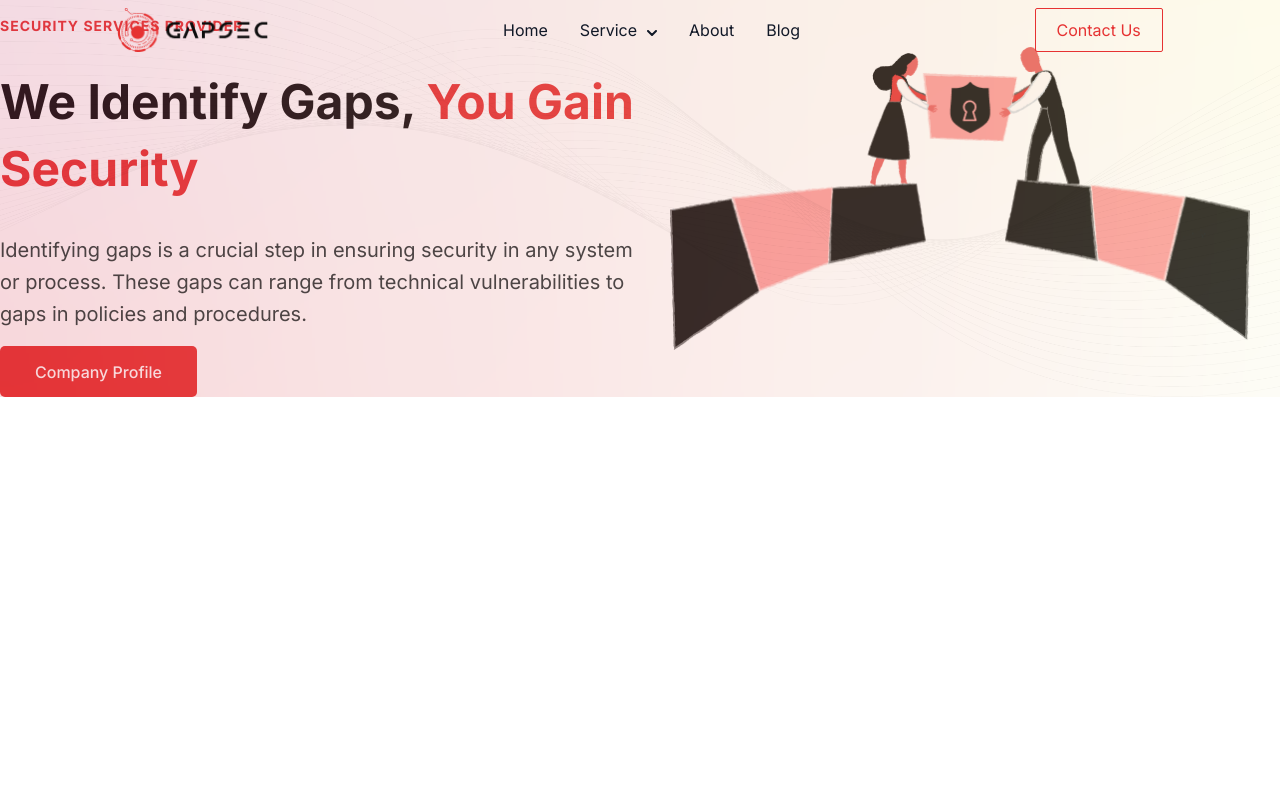
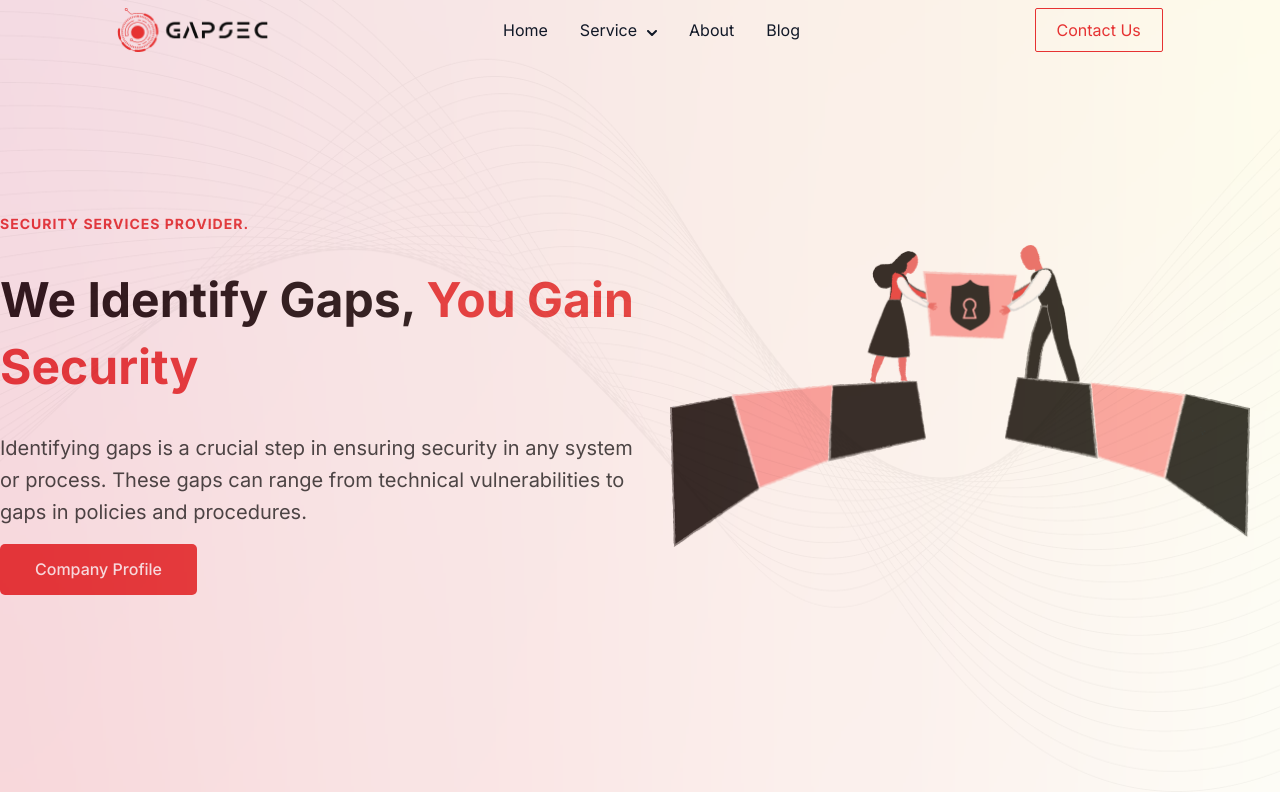
Before and after one commit to Mukesh97297/sharukh, a Next.js app: page / in a window 1280 px wide. Built offline with nearby package versions, Linux system fonts and the light colour scheme.

Commit message:
home commit

```diff
--- a/src/app/components/Home.jsx
+++ b/src/app/components/Home.jsx
@@ -32,13 +32,13 @@ function Home() {
 
   return (
     <>
-     <div className='min-w-[792px] top-0 relative  flex items-center justify-center ' >
+     <div className='min-h-[792px] top-0 relative  flex items-center justify-center ' >
         <div className=' inset-0  bg-center, bg-transparent grid'>
           <Image src="/Images/Rectangle 1.png" layout='fill' alt='' />
           <Image src="/Images/vector.png" layout='fill' alt='' />
           <div className='container mx-auto grid  items-center '>
             <div className='grid md:grid-cols-2 sm:grid-cols-1 md:text-start text-center '>
-              <div className=' md:text-start sm:text-center'>
+              <div className=' md:text-start sm:text-center md:min-w-[558px] md:min-h-[375px] md:top-[225px] md:left-[291px]'>
                 <h1 className=' font-bold text-sm tracking-[1px] uppercase text-[#E63232] py-4'>Security Services provider.</h1>
                 <h1 className=' font-bold text-5xl text-[#0D0D0D] leading-[67px] py-4 capitalize'>We identify Gaps, <span className='text-[#E63232]'> you gain Security</span></h1>
                 <p className=' font-normal text-xl leading-8 text-[#050202] opacity-[70%] py-4'>Identifying gaps is a crucial step in ensuring security in any system or process. These gaps can range from technical vulnerabilities to gaps in policies and procedures.</p>
```
